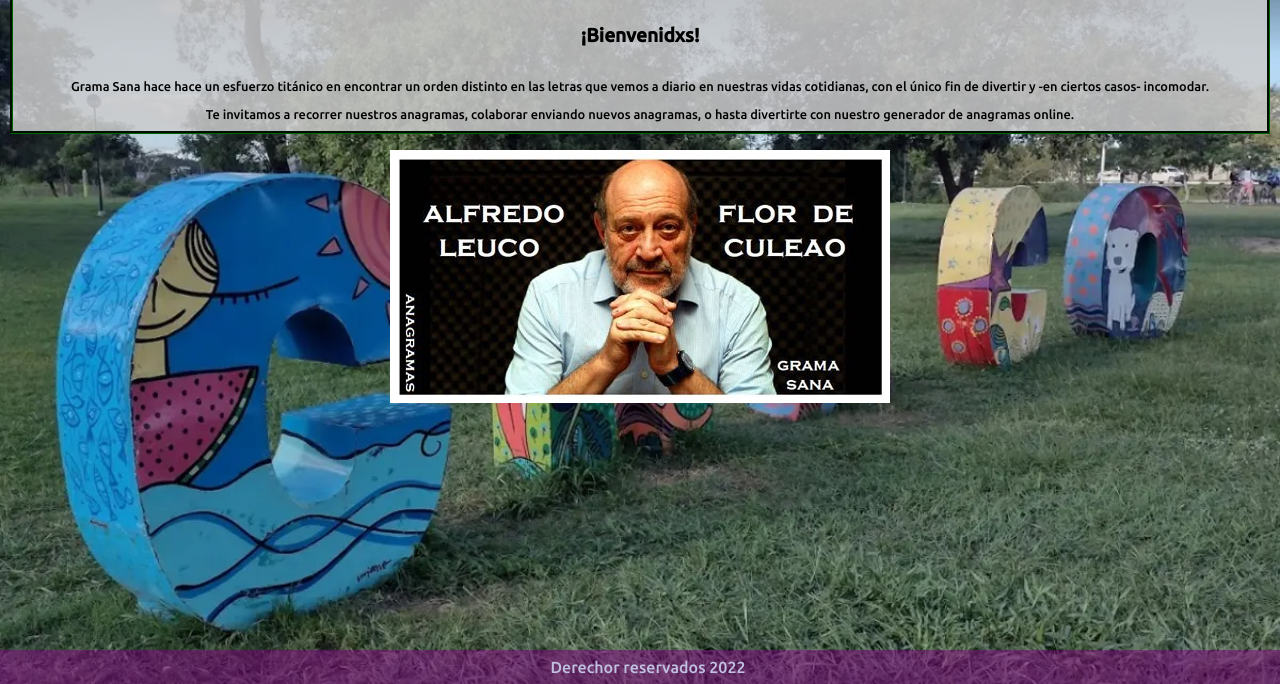
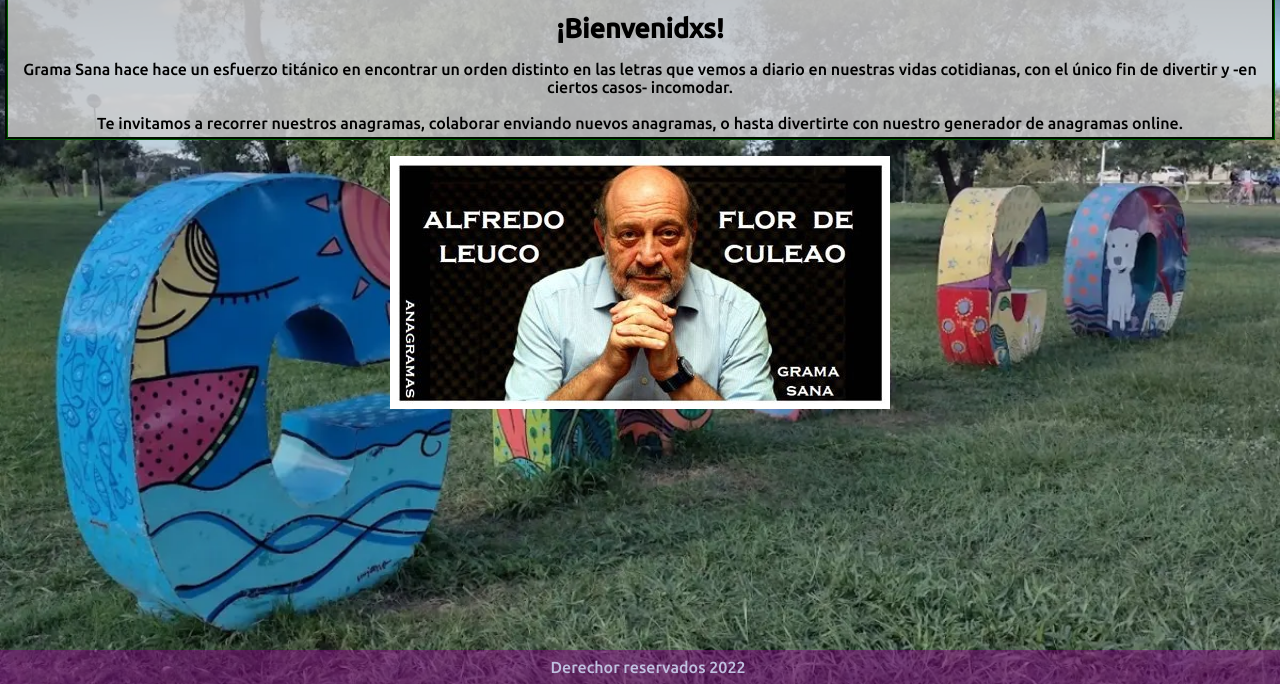
Before and after one commit to ezequieltelekino/CH_HTML, a plain HTML site: page index.html in a window 1280 px wide. Shown: the part 116-800 px from the top of the page. Drawn offline with Linux system fonts and the light colour scheme.

Commit message:
Agrego algunos h1 faltantes, y unifico formatos

```diff
--- a/css/styles.css
+++ b/css/styles.css
@@ -173,13 +173,7 @@ header{
     text-align: center;
 }
 
-.titulo{
-    display: flex;
-    justify-content: center;
-    margin:1rem;
-    padding:1rem;
-    max-width: 100%;
-}
+
 .pie {
     background: #80008080;
     width: 100%;
@@ -310,9 +304,7 @@ header{
 }
 
 .titulo{
-    display: flex;
-    justify-content: center;
-    margin:1rem;
+    font-size: large;
     padding:1rem;
     max-width: 100%;
 }
@@ -389,6 +381,8 @@ header{
 
         font-family: 'Ubuntu', sans-serif;
         font-size: medium;
+        align-items: center;
+
         display: flex;
         max-width: 100%;
         background-color: rgba(205, 205, 205, 0.842);
--- a/index.html
+++ b/index.html
@@ -25,7 +25,7 @@
         </nav>
     </header>
 
-     <section class="landing">
+     <section class="contacto">
         <div>
             <div class="titulo">
                 <h1>¡Bienvenidxs!</h1>
```
Also changed, not shown: pages/contacto.html (+2 -2 lines), pages/favoritos.html (+3 -2 lines), pages/generador.html (+3 -1 lines), pages/notas.html (+1 -1 lines).
